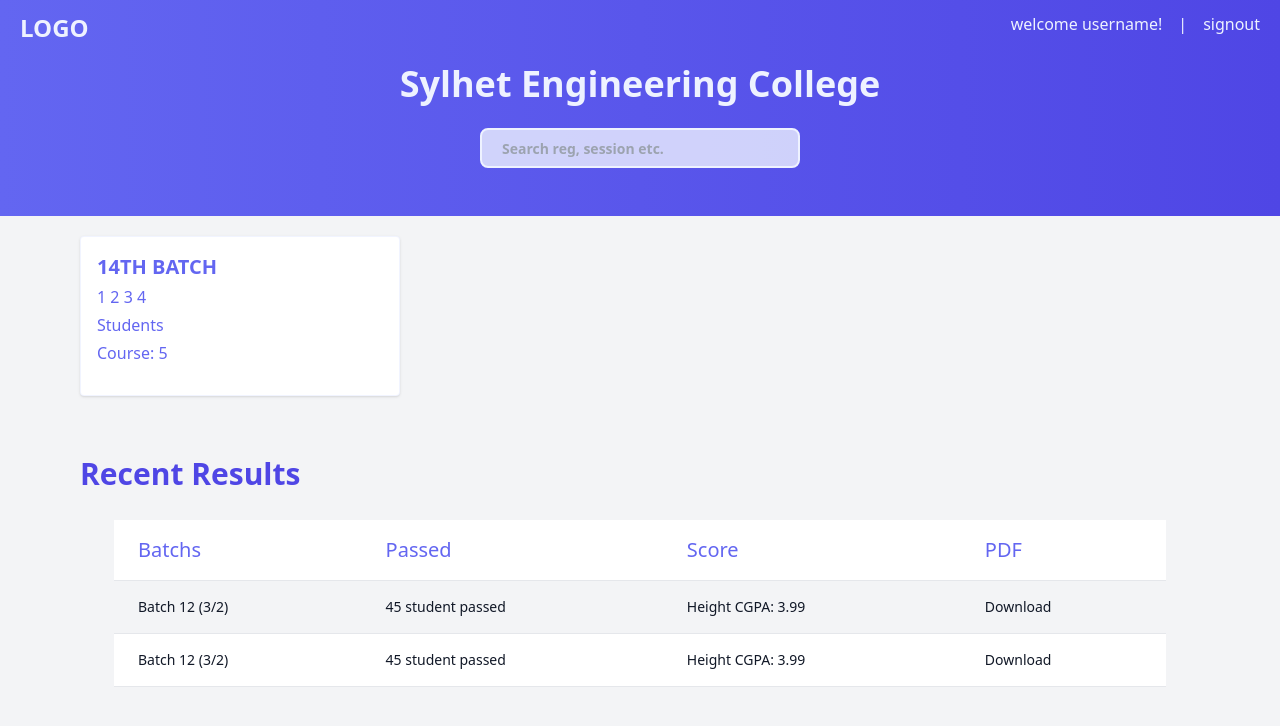
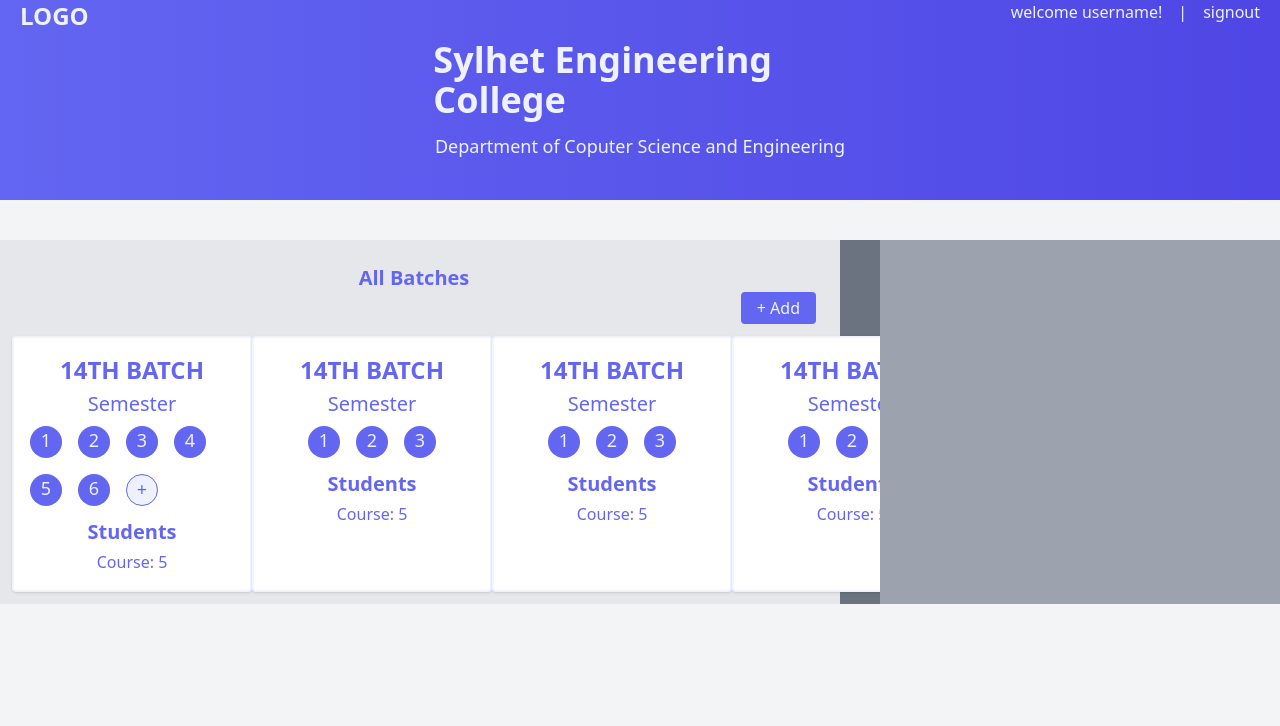
Before and after one commit to dipsingha360/result-management, a website: page src/index.html in a window 1280 px wide. Drawn offline with Linux system fonts and the light colour scheme.

Commit message:
new layoyt ready without teacher section

```diff
--- a/src/index.html
+++ b/src/index.html
@@ -9,193 +9,205 @@
   </head>
   <body class="bg-gray-100">
     <header class="bg-gradient-to-r from-indigo-500 to-indigo-600 bg-black">
-
       <!-- navbar  -->
       <nav class="navbar container mx-auto px-5 text-indigo-50 bg-amber-300-50">
-        <div class="flex  justify-between pt-3 ">
+        <div class="grid grid-cols-3">
           <!-- logo/ title  -->
-          <div class="left ">
+          <div class="left">
             <h1 class="logo font-semibold uppercase text-2xl">logo</h1>
           </div>
-          <div class="right flex gap-4">
-            <div class="username"> welcome username!</div>
-            <span>|</span>
-            <div class="login"><a href="./pages/login.html">
-              signout
-            </a></div>
+          <div
+            class="title py-10 flex flex-col justify-center items-center gap-3"
+          >
+            <h1 class="Title text-4xl font-semibold text-indigo-50">
+              Sylhet Engineering College
+            </h1>
+            <p class="text-lg">Department of Coputer Science and Engineering</p>
           </div>
 
+          <div class="right ml-auto flex gap-4">
+            <div class="username">welcome username!</div>
+            <span>|</span>
+            <div class="login"><a href="./pages/login.html"> signout </a></div>
+          </div>
         </div>
       </nav>
 
       <!-- searchbar  -->
-            <div class="searchbar text-indigo-700 font-semibold pb-12 pt-5 flex flex-col gap-6 justify-center items-center">
-              <h1 class="Title text-4xl font-semibold text-indigo-50 ">Sylhet Engineering College</h1>
+      <!-- <div
+        class="searchbar text-indigo-700 font-semibold pb-12 pt-5 flex flex-col gap-6 justify-center items-center"
+      >
+        <h1 class="Title text-4xl font-semibold text-indigo-50">
+          Sylhet Engineering College
+        </h1>
         <input
-                class="border-2 border-indigo-50 bg-indigo-50/80 h-10 px-5  rounded-lg text-sm focus:outline-none w-80"
+          class="border-2 border-indigo-50 bg-indigo-50/80 h-10 px-5 rounded-lg text-sm focus:outline-none w-80"
           type="search"
           name="search"
           placeholder="Search reg, session etc."
           required
         />
-
-            </div>
+      </div> -->
     </header>
 
     <!-- main body -->
-    <main class="main mt-5 container mx-auto flex flex-col">
-      <div class=" px-20 mb-10 ">
-        <div class="batchs ">
+    <main class="main mt-5 container mx-auto">
+      <div class="my-10 grid grid-cols-3 gap-10 bg-gray-500">
+        <div class="left-batchs col-span-2 bg-gray-200 p-3">
+          <div class="batch-top grid py-3 pr-3">
+            <h2 class="text-center text-xl font-bold text-indigo-500">
+              All Batches
+            </h2>
+            <button
+              class="add-btn ml-auto bg-indigo-500 text-indigo-50 px-4 py-1 rounded hover:bg-indigo-600 duration-200"
+            >
+              + Add
+            </button>
+          </div>
+          <div class="batch-cards grid grid-flow-col">
             <div
-            class="batch bg-white text-indigo-500 p-4 rounded shadow flex flex-col gap-1 h-40 w-80 hover:bg-sky-100 duration-300 cursor-pointer border border-indigo-50/80 "
+              class="batch-card bg-white text-indigo-500 p-4 rounded shadow flex flex-col items-center gap-1 h-50 w-60 hover:shadow-lg hover:border-indigo-500 hover:border-2 duration-300 border-2 border-indigo-50/80"
             >
-            <h2 class="batch-title text-xl font-bold uppercase">14th Batch</h2>
-            <div>
-              <a href="#" class="semester">1</a>
-              <a href="#" class="semester">2</a>
-              <a href="#" class="semester">3</a>
-              <a href="#" class="semester">4</a>
+              <h2 class="batch-title text-2xl font-bold uppercase">
+                14th Batch
+              </h2>
+              <div class="semesters flex flex-col">
+                <p class="text-center text-xl">Semester</p>
+                <div class="flex gap-4 text-lg py-2 flex-wrap order-4">
+                  <a
+                    href="#"
+                    class="semester bg-indigo-500 text-indigo-50 rounded-full h-8 w-8 text-center hover:bg-indigo-400 duration-100"
+                    >1</a
+                  >
+                  <a
+                    href="#"
+                    class="semester bg-indigo-500 text-indigo-50 rounded-full h-8 w-8 text-center hover:bg-indigo-400 duration-100"
+                    >2</a
+                  >
+                  <a
+                    href="#"
+                    class="semester bg-indigo-500 text-indigo-50 rounded-full h-8 w-8 text-center hover:bg-indigo-400 duration-100"
+                    >3</a
+                  >
+                  <a
+                    href="#"
+                    class="semester bg-indigo-500 text-indigo-50 rounded-full h-8 w-8 text-center hover:bg-indigo-400 duration-100"
+                    >4</a
+                  >
+                  <a
+                    href="#"
+                    class="semester bg-indigo-500 text-indigo-50 rounded-full h-8 w-8 text-center hover:bg-indigo-400 duration-100"
+                    >5</a
+                  >
+                  <a
+                    href="#"
+                    class="semester bg-indigo-500 text-indigo-50 rounded-full h-8 w-8 text-center hover:bg-indigo-400 duration-100"
+                    >6</a
+                  >
+
+                  <a
+                    href="#"
+                    class="semester bg-indigo-50 border font-2xl border-indigo-500 text-indigo-500 rounded-full h-8 w-8 text-center hover:bg-indigo-600 hover:text-indigo-50 duration-100"
+                    >+</a
+                  >
                 </div>
-            <a href="#" class="students">Students</a>
+              </div>
+              <a href="#" class="students text-xl font-semibold">Students</a>
               <h2 class="course">Course: 5</h2>
-
-          </div>
-
-
-      </div>
-
-      <!-- Others activity -->
-      <!-- <div class="container mx-auto px-20">
-        <div class="result flex flex-col gap-3">
-          <h1 class="text-2xl font-bold">Recent Results</h1>
-          <div
-            class="flex justify-between items-center p-5 bg-blue-200 rounded font-semibold text-lg"
-          >
-            <p>Batch 12 (3/2)</p>
-            <p>45 student passed</p>
-            <p>Height CGPA: 3.99</p>
-            <a href="http:#"> Download</a>
             </div>
 
             <div
-            class="flex justify-between items-center p-5 bg-blue-200 rounded font-semibold text-lg"
+              class="batch-card bg-white text-indigo-500 p-4 rounded shadow flex flex-col items-center gap-1 h-50 w-60 hover:shadow-lg hover:border-indigo-500 hover:border-2 duration-300 border-2 border-indigo-50/80"
             >
-            <p>Batch 12 (3/2)</p>
-            <p>45 student passed</p>
-            <p>Height CGPA: 3.99</p>
-            <a href="http:#"> Download</a>
+              <h2 class="batch-title text-2xl font-bold uppercase">
+                14th Batch
+              </h2>
+              <div class="semesters flex flex-col">
+                <p class="text-center text-xl">Semester</p>
+                <div class="flex gap-4 text-lg py-2">
+                  <a
+                    href="#"
+                    class="semester bg-indigo-500 text-indigo-50 rounded-full h-8 w-8 text-center hover:bg-indigo-400 duration-100"
+                    >1</a
+                  >
+                  <a
+                    href="#"
+                    class="semester bg-indigo-500 text-indigo-50 rounded-full h-8 w-8 text-center hover:bg-indigo-400 duration-100"
+                    >2</a
+                  >
+                  <a
+                    href="#"
+                    class="semester bg-indigo-500 text-indigo-50 rounded-full h-8 w-8 text-center hover:bg-indigo-400 duration-100"
+                    >3</a
+                  >
+                </div>
+              </div>
+              <a href="#" class="students text-xl font-semibold">Students</a>
+              <h2 class="course">Course: 5</h2>
             </div>
 
             <div
-            class="flex justify-between items-center p-5 bg-blue-200 rounded font-semibold text-lg"
+              class="batch-card bg-white text-indigo-500 p-4 rounded shadow flex flex-col items-center gap-1 h-50 w-60 hover:shadow-lg hover:border-indigo-500 hover:border-2 duration-300 border-2 border-indigo-50/80"
             >
-            <p>Batch 12 (3/2)</p>
-            <p>45 student passed</p>
-            <p>Height CGPA: 3.99</p>
-            <a href="http:#"> Download</a>
+              <h2 class="batch-title text-2xl font-bold uppercase">
+                14th Batch
+              </h2>
+              <div class="semesters flex flex-col">
+                <p class="text-center text-xl">Semester</p>
+                <div class="flex gap-4 text-lg py-2">
+                  <a
+                    href="#"
+                    class="semester bg-indigo-500 text-indigo-50 rounded-full h-8 w-8 text-center hover:bg-indigo-400 duration-100"
+                    >1</a
+                  >
+                  <a
+                    href="#"
+                    class="semester bg-indigo-500 text-indigo-50 rounded-full h-8 w-8 text-center hover:bg-indigo-400 duration-100"
+                    >2</a
+                  >
+                  <a
+                    href="#"
+                    class="semester bg-indigo-500 text-indigo-50 rounded-full h-8 w-8 text-center hover:bg-indigo-400 duration-100"
+                    >3</a
+                  >
+                </div>
+              </div>
+              <a href="#" class="students text-xl font-semibold">Students</a>
+              <h2 class="course">Course: 5</h2>
             </div>
 
             <div
-            class="flex justify-between items-center p-5 bg-blue-200 rounded font-semibold text-lg"
+              class="batch-card bg-white text-indigo-500 p-4 rounded shadow flex flex-col items-center gap-1 h-50 w-60 hover:shadow-lg hover:border-indigo-500 hover:border-2 duration-300 border-2 border-indigo-50/80"
             >
-            <p>Batch 12 (3/2)</p>
-            <p>45 student passed</p>
-            <p>Height CGPA: 3.99</p>
-            <a href="http:#"> Download</a>
+              <h2 class="batch-title text-2xl font-bold uppercase">
+                14th Batch
+              </h2>
+              <div class="semesters flex flex-col">
+                <p class="text-center text-xl">Semester</p>
+                <div class="flex gap-4 text-lg py-2">
+                  <a
+                    href="#"
+                    class="semester bg-indigo-500 text-indigo-50 rounded-full h-8 w-8 text-center hover:bg-indigo-400 duration-100"
+                    >1</a
+                  >
+                  <a
+                    href="#"
+                    class="semester bg-indigo-500 text-indigo-50 rounded-full h-8 w-8 text-center hover:bg-indigo-400 duration-100"
+                    >2</a
+                  >
+                  <a
+                    href="#"
+                    class="semester bg-indigo-500 text-indigo-50 rounded-full h-8 w-8 text-center hover:bg-indigo-400 duration-100"
+                    >3</a
+                  >
                 </div>
               </div>
-      </div> -->
-
-      <!-- from web -->
-      <div class="pt-10">
-        <h2 class="text-3xl font-semibold text-indigo-600 py-5">Recent Results</h2>
-        <!-- component -->
-        <div class="flex flex-col ">
-          <div class="overflow-x-auto sm:mx-0.5 lg:mx-0.5">
-            <div class="py-2 inline-block min-w-full sm:px-6 lg:px-8">
-              <div class="overflow-hidden">
-                <table class="min-w-full">
-                  <thead class="bg-white border-b">
-                    <tr class="rounded">
-                      <th
-                        scope="col"
-                        class="text-xl font-medium text-indigo-500 px-6 py-4 text-left "
-                      >
-                       Batchs
-                      </th>
-                      <th
-                        scope="col"
-                        class="text-xl font-medium text-indigo-500 px-6 py-4 text-left "
-                      >
-                        Passed
-                      </th>
-                      <th
-                        scope="col"
-                        class="text-xl font-medium text-indigo-500 px-6 py-4 text-left "
-                      >
-                        Score
-                      </th>
-                      <th
-                        scope="col"
-                        class="text-xl font-medium text-indigo-500 px-6 py-4 text-left "
-                      >
-                        PDF
-                      </th>
-                    </tr>
-                  </thead>
-                  <tbody>
-                    <tr class="bg-gray-100 border-b">
-                      <td
-                        class="px-6 py-4 whitespace-nowrap text-sm font-medium text-gray-900"
-                      >
-                        Batch 12 (3/2)
-                      </td>
-                      <td
-                        class="text-sm text-gray-900 font-light px-6 py-4 whitespace-nowrap"
-                      >
-                        45 student passed
-                      </td>
-                      <td
-                        class="text-sm text-gray-900 font-light px-6 py-4 whitespace-nowrap"
-                      >
-                        Height CGPA: 3.99
-                      </td>
-                      <td
-                        class="text-sm text-gray-900 font-light px-6 py-4 whitespace-nowrap"
-                      >
-                        <a href="">Download</a>
-                      </td>
-                    </tr>
-
-                    <tr class="bg-white border-b">
-                      <td
-                        class="px-6 py-4 whitespace-nowrap text-sm font-medium text-gray-900"
-                      >
-                        Batch 12 (3/2)
-                      </td>
-                      <td
-                        class="text-sm text-gray-900 font-light px-6 py-4 whitespace-nowrap"
-                      >
-                        45 student passed
-                      </td>
-                      <td
-                        class="text-sm text-gray-900 font-light px-6 py-4 whitespace-nowrap"
-                      >
-                        Height CGPA: 3.99
-                      </td>
-                      <td
-                        class="text-sm text-gray-900 font-light px-6 py-4 whitespace-nowrap"
-                      >
-                        <a href="">Download</a>
-                      </td>
-                    </tr>
-
-                  </tbody>
-                </table>
+              <a href="#" class="students text-xl font-semibold">Students</a>
+              <h2 class="course">Course: 5</h2>
             </div>
           </div>
         </div>
-        </div>
+        <div class="right bg-gray-400"></div>
       </div>
     </main>
   </body>
```
Also changed, not shown: dist/output.css. Lines whose indentation alone changed are shown as unchanged.
